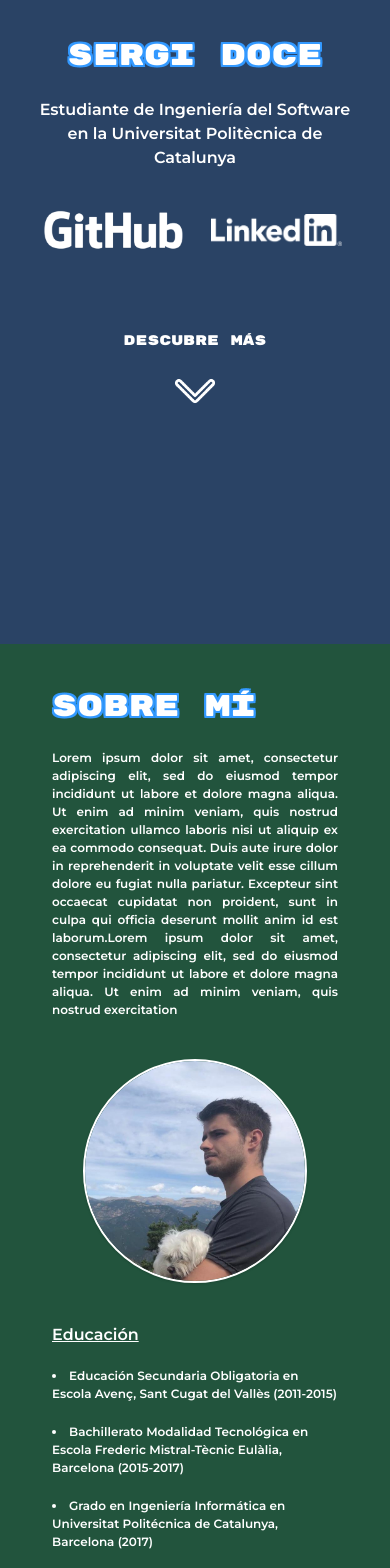
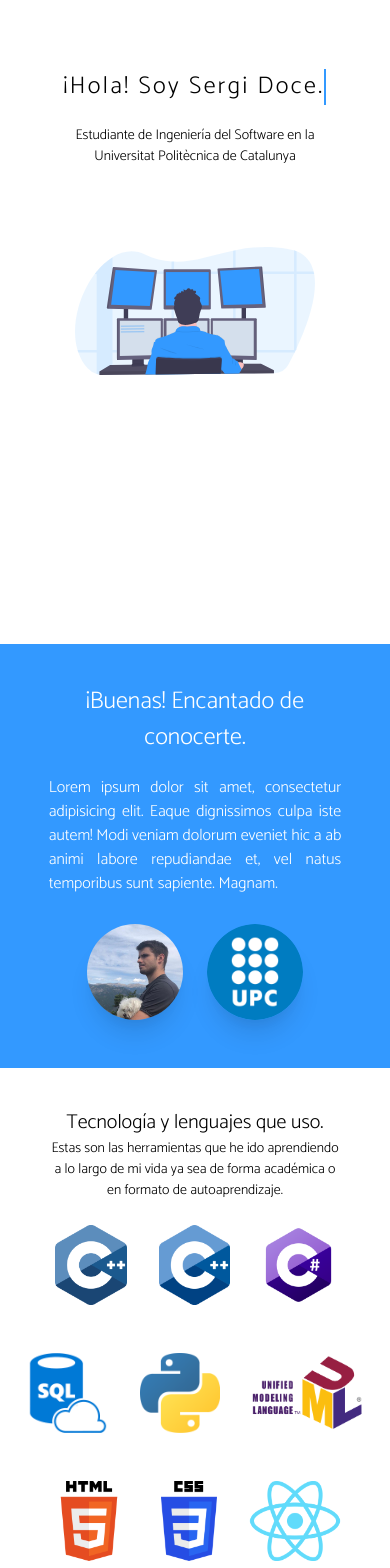
Before and after one commit to sergidoce/portfolio, a React (Create React App) app: page / in a window 390 px wide. Shown: the part 200-1768 px from the top of the page. Built offline with nearby package versions, Linux system fonts and the light colour scheme.

Commit message:
mobile responsive

```diff
--- a/src/App.js
+++ b/src/App.js
@@ -16,6 +16,7 @@ import Introduccio_Mobile from './components/mobile/introduccio_Mobile';
 import AboutMe_Mobile from './components/mobile/aboutMe_Mobile';
 import Proyectos_Mobile from './components/mobile/proyectos_Mobile';
 import Contact_Mobile from './components/mobile/contact_Mobile';
+import Footer_Mobile from './components/mobile/footer_Mobile';
 
 
 class App extends React.Component {
@@ -52,6 +53,7 @@ class App extends React.Component {
           <AboutMe_Mobile></AboutMe_Mobile>
           <Proyectos_Mobile></Proyectos_Mobile>
           <Contact_Mobile></Contact_Mobile>
+          <Footer_Mobile></Footer_Mobile>
         </div>
       );
     } else{
--- a/src/components/mobile/aboutMe_Mobile.jsx
+++ b/src/components/mobile/aboutMe_Mobile.jsx
@@ -5,112 +5,62 @@ import ReactDOM from 'react-dom';
 function AboutMe() {
   return (
 
-    <div className = 'bg-green-900 py-10 '>
+    <div>
+      <div className='bg-color-secundario text-white'>
+        <div className='container mx-auto flex justify-center font-Catamaran'>
+          <div className='my-10 w-3/4'>
+            <h2 className = 'text-2xl sm:text-2xl md:text-3xl lg:text-4xl xl:text-5xl text-center'>¡Buenas! Encantado de conocerte.</h2>
+            <p className = 'text-base sm:text-lg md:text-xl lg:text-2xl xl:text-3xl text-justify mt-5'>Lorem ipsum dolor sit amet, consectetur adipisicing elit. Eaque dignissimos culpa iste autem! Modi veniam dolorum eveniet hic a ab animi labore repudiandae et, vel natus temporibus sunt sapiente. Magnam.</p>
 
-      <div className = 'container mx-auto h-full flex px-8 items-center text-white'>
-        <div>
-          <h1 className='text-shadow text-white px-5 font-rubikMonoOne text-3xl'>SOBRE MÍ</h1>
-          <div className='mt-5'>
-                <p className = ' font-MontserratSemiBold text-xs text-justify px-5'>Lorem ipsum dolor sit amet, consectetur adipiscing elit, sed do eiusmod tempor incididunt ut labore et dolore magna aliqua. Ut enim ad minim veniam, quis nostrud exercitation
-                  ullamco laboris nisi ut aliquip ex ea commodo consequat. Duis aute irure dolor in reprehenderit
-                  in voluptate velit esse cillum dolore eu fugiat nulla pariatur. Excepteur sint occaecat cupidatat non proident,
-                  sunt in culpa qui officia deserunt mollit anim id est laborum.Lorem ipsum dolor sit amet, consectetur adipiscing elit, sed do eiusmod tempor incididunt ut labore et dolore magna aliqua. Ut enim ad minim veniam, quis nostrud exercitation
-                  </p>
+            <div className='flex flex-wrap justify-center mt-5'>
+              <img src="/images/foto1.jpeg" className='h-auto w-24 rounded-full mx-3 shadow-xl my-2' alt=""/>
+              <img src="/images/logo_upc.png" className='h-auto w-24 rounded-full mx-3 shadow-xl my-2' alt=""/>
+            </div>
           </div>
-          <div className = 'flex justify-center mt-10'>
-                <img src="/images/foto1.jpeg" alt="" className = 'shadow rounded-full w-56 h-56 border-2 border-white'/>
+        </div>
+      </div>
 
-          </div>
-          <div className = 'flex h-auto mt-10'>
-            <div className = 'h-full text-white mx-auto px-5'>
-              <div className = 'font-MontserratSemiBold flex justify-center text-xs sm:text-sm md:text-base lg:text-lg xl:text-xl'>
-                <div>
-                  <div className = 'border-b-4'>
-                    <div className='mb-10'>
-                      <h3 className='underline text-base sm:text-lg md:text-xl lg:text-2xl xl:text-3xl'>Educación</h3>
-                      <ul className = 'list-disc list-inside'>
-                        <li className = 'mt-5'>
-                          Educación Secundaria Obligatoria en Escola Avenç, Sant Cugat del Vallès (2011-2015)
-                        </li>
-                        <li className = 'mt-5'>
-                          Bachillerato Modalidad Tecnológica en Escola Frederic Mistral-Tècnic Eulàlia, Barcelona (2015-2017)
-                        </li>
-                        <li className = 'mt-5'>
-                          Grado en Ingeniería Informática en Universitat Politécnica de Catalunya, Barcelona (2017)
-                        </li>
-                      </ul>
-                    </div>
-                  </div>
+      <div className='bg-color-primario'>
+        <div className='container mx-auto flex justify-center font-Catamaran py-10'>
+          <div className='flex justify-center flex-wrap '>
+            <h2 className='text-xl text-center'>Tecnología y lenguajes que uso.</h2>
+            <h3 className='text-sm text-center justify-center w-3/4'>Estas son las herramientas que he ido aprendiendo a lo largo de mi vida ya sea de forma académica o en formato de autoaprendizaje.</h3>
+            <div className='flex flex-wrap justify-center'>
 
-                  <div className = 'border-b-4'>
-                    <div className='mb-10'>
-                      <h3 className = 'mt-10 underline text-base sm:text-lg md:text-xl lg:text-2xl xl:text-3xl'>Certificados y Cursos</h3>
-                      <ul className = 'list-disc list-inside'>
-                        <li className = 'mt-5'>
-                          Certificate in Advanced English C1, Cambridge Assessment English (2017)
-                        </li>
-                        <li className = 'mt-5'>
-                          First Certificate in English B2, Cambridge Assessment English (2015)
-                        </li>
-                        <li className = 'mt-5'>
-                          Curso de Introducción a Unity y al desarrollo de videojuegos (2018)
-                        </li>
-                      </ul>
-                    </div>
-                  </div>
-
-                  <div className='mt-10'>
-                    <h3 className='underline text-base sm:text-lg md:text-xl lg:text-2xl xl:text-3xl'>Habilidades</h3>
-                    <ul className = 'list-disc list-inside'>
-                      <li className = 'mt-2'>
-                        C
-                      </li>
-                      <li className = 'mt-2'>
-                        C++
-                      </li>
-                      <li className = 'mt-2'>
-                        C#
-                      </li>
-                      <li className = 'mt-2'>
-                        SQL
-                      </li>
-                      <li className = 'mt-2'>
-                        Programación Orientada a Objetos
-                      </li>
-                      <li className = 'mt-2'>
-                        HTML + CSS + Bootsrap + TailwindCSS
-                      </li>
-                      <li className = 'mt-2'>
-                        ReactJS
-                      </li>
-                      <li className = 'mt-2'>
-                        Unity
-                      </li>
-                      <li className = 'mt-2'>
-                        UML
-                      </li>
-
-                    </ul>
-                  </div>
-                </div>
-
+              <div className='flex justify-center items-center h-24 mx-4 my-4 '>
+                <img src="/images/logo_C.png" className='object-contain h-20 w-auto ' alt=""/>
+              </div>
+              <div className='flex justify-center items-center h-24 mx-4 my-4'>
+                <img src="/images/logo_c++.png" className='object-contain h-20 w-auto ' alt=""/>
+              </div>
+              <div className='flex justify-center items-center h-24 mx-4 my-4'>
+                <img src="/images/logo_csharp.png" className='object-contain h-20 w-auto ' alt=""/>
+              </div>
+              <div className='flex justify-center items-center h-24 mx-4 my-4'>
+                <img src="/images/logo_sql.png" className='object-contain h-20  w-auto ' alt=""/>
+              </div>
+              <div className='flex justify-center items-center h-24 mx-4 my-4'>
+                <img src="/images/logo_python.png" className='object-contain h-20  w-auto ' alt=""/>
+              </div>
+              <div className='flex justify-center items-center h-24 mx-4 my-4'>
+                <img src="/images/logo_uml.png" className='object-contain h-20 w-auto ' alt=""/>
+              </div>
+              <div className='flex justify-center items-center h-24 mx-4 my-4'>
+                <img src="/images/html_logo.png" className='object-contain h-20  w-auto ' alt=""/>
+              </div>
+              <div className='flex justify-center items-center h-24 mx-4 my-4'>
+                <img src="/images/logo_css.png" className='object-contain h-20 w-auto ' alt=""/>
+              </div>
+              <div className='flex justify-center items-center h-24 mx-4 my-4'>
+                <img src="/images/logo_react.png" className='object-contain h-20 w-auto ' alt=""/>
               </div>
 
+              <div className='flex justify-center items-center h-24 mx-4 my-4'>
+                <img src="/images/logo_unity.png" className='object-contain h-20 w-auto ' alt=""/>
+              </div>
             </div>
-
-
-
-          </div>
-
-
-          <div className='flex justify-center pt-20'>
-            <h3 className='font-rubikMonoOne text-white text-sm'>Mis proyectos</h3>
-          </div>
-          <div className='flex justify-center pt-5'>
-            <img src="/images/down-arrow-white.png" className='h-10 w-10' alt=""/>
           </div>
         </div>
-
       </div>
     </div>
   );
--- a/src/components/mobile/card_Mobile.jsx
+++ b/src/components/mobile/card_Mobile.jsx
@@ -5,17 +5,21 @@ import ReactDOM from 'react-dom';
 class Card extends React.Component {
   render(){
     return (
-      <div class=" w-full rounded overflow-hidden shadow-lg bg-gray-800 my-5 mx-1 px-5 py-5">
-          <div className = 'h-24 flex justify-center'>
-            <img class="object-scale-down" src={this.props.image} />
-          </div>
-          <div className="px-1 py-2 font-MontserratSemiBold text-white">
-            <h3 className = 'text-xl'>{this.props.title}</h3>
-            <p className='text-sm mt-2'>{this.props.definition}</p>
-          </div>
-          <div className = 'h-8 flex justify-center mt-5'>
-            <img class="object-scale-down" src="/images/GitHub_Logo_White.png" />
-          </div>
+      <div className="img__wrap flex h-48  w-64 sm:w-64 font-Catamaran border-2 border-color-secundario rounded-lg my-3">
+         <img className="object-contain px-10 py-5" src={this.props.imgsrc} />
+         <div className="img__description rounded px-2 py-2">
+            <div className='flex justify-center'>
+              <h3 className='text-base '>{this.props.titulo}</h3>
+            </div>
+            <div className='flex justify-center'>
+              <p className = 'text-sm text-justify'>{this.props.descripcion}</p>
+            </div>
+            <div className='flex justify-center space-x-4 mt-5'>
+              <button className='bg-white hover:bg-color-secundario text-color-secundario hover:text-white px-2 text-sm rounded-full'>Github</button>
+              <button className='bg-white hover:bg-color-secundario text-color-secundario hover:text-white px-2  text-sm rounded-full'>Proyecto</button>
+
+            </div>
+         </div>
       </div>
     );
   }
--- a/src/components/mobile/introduccio_Mobile.jsx
+++ b/src/components/mobile/introduccio_Mobile.jsx
@@ -6,36 +6,24 @@ function Introduccio() {
   return (
 
     <div>
-      <div className = 'bg-blue-900 h-screen'>
-          <div className = 'container mx-auto h-full flex px-8 items-center'>
+      <div className = 'bg-color-primario h-screen'>
+          <div className = 'container mx-auto flex justify-center items-center h-full '>
             <div>
-              <div className = 'bg-blue-900 flex h-auto'>
-                  <div className = 'w-full text-white m-auto text-center'>
-                    <div className = ''>
-                        <h1 className='text-shadow font-rubikMonoOne text-3xl sm:text-4xl md:text-5xl lg:text-6xl xl:text-7xl '>SERGI DOCE</h1>
-                    </div>
-                    <div className = 'mt-5'>
-                      <h2 className = 'font-MontserratSemiBold text-base '>Estudiante de Ingeniería del Software en la Universitat Politècnica de Catalunya</h2>
-                    </div>
+                <div className = 'flex justify-center'>
+                  <div className = 'inline-block'>
+                    <h1 className='font-Catamaran  typewriter text-black text-2xl'>¡Hola! Soy Sergi Doce.</h1>
+                  </div>
+                </div>
+                <div className='flex justify-center mt-5'>
+                  <div className='w-3/4'>
+                    <h2 className = 'fade-in-1 font-Catamaran text-center text-sm'>Estudiante de Ingeniería del Software en la Universitat Politècnica de Catalunya</h2>
+                  </div>
+                </div>
 
-                    <div className = 'flex justify-center items-center mt-10'>
-                      <div className = 'w-1/2 flex justify-center'>
-                        <img src="/images/GitHub_Logo_White.png" className='h-10' alt=""/>
-                      </div>
-                      <div className = 'w-1/2 flex justify-center'>
-                        <img src="/images/LI-Logo.png" className='h-8' alt=""/>
-                      </div>
-                    </div>
-                  </div>
-
+                <div className = 'flex justify-center mt-20'>
+                      <img src="/images/illustration_2.svg" className='h-32 sm:h-40 md:h-48 lg:h-56 xl:h-64 w-auto fade-in-1' alt=""/>
+                </div>
               </div>
-              <div className='flex justify-center pt-20'>
-                <h3 className='font-rubikMonoOne text-white text-sm'>Descubre más</h3>
-              </div>
-              <div className='flex justify-center pt-5'>
-                <img src="/images/down-arrow-white.png" className='h-10 w-10' alt=""/>
-              </div>
-            </div>
           </div>
         </div>
 
--- a/src/components/mobile/proyectos_Mobile.jsx
+++ b/src/components/mobile/proyectos_Mobile.jsx
@@ -8,50 +8,34 @@ function Proyectos() {
   return (
 
     <div>
-      <div className = 'bg-blue-900 py-10'>
-        <div className = 'container mx-auto h-full flex px-8 items-center py-10'>
-            <div className = 'px-5'>
-                <h1 className='text-shadow text-white font-rubikMonoOne text-3xl'>MIS PROYECTOS</h1>
-                <div className = 'mt-20'>
-                    <h2 className='text-white  font-rubikMonoOne text-lg'>PROYECTOS PERSONALES</h2>
-                    <div className = 'mt-10 flex flex-wrap justify-center'>
+      <div className = 'bg-color-primario'>
+        <div className = 'container mx-auto flex justify-center font-Catamaran pb-20'>
+          <div>
+            <div className='flex justify-center flex-wrap'>
+              <h2 className = 'text-2xl sm:text-2xl md:text-3xl lg:text-4xl xl:text-5xl'>Proyectos universitarios.</h2>
+              <h3 className='sm:text-lg md:text-xl lg:text-2xl xl:text-3xl text-center justify-center w-3/4'>Lorem ipsum dolor sit amet consectetur adipisicing elit. In odit molestias repudiandae recusandae cumque consequatur asperiores hic labore.</h3>
+            </div>
+            <div className='flex justify-center flex-wrap'>
+              <Card titulo='Ejemplo' descripcion = 'Esta es una descripcion de ejemplo. Que no se tenga en cuenta.' imgsrc='/images/logo_upc.png'></Card>
+              <Card titulo='Ejemplo' descripcion = 'Esta es una descripcion de ejemplo. Que no se tenga en cuenta.' imgsrc='/images/logo_python.png'></Card>
+              <Card titulo='Ejemplo' descripcion = 'Esta es una descripcion de ejemplo. Que no se tenga en cuenta.' imgsrc='/images/logo_unity.png'></Card>
+              <Card titulo='Ejemplo' descripcion = 'Esta es una descripcion de ejemplo. Que no se tenga en cuenta.' imgsrc='/images/logo_upc.png'></Card>
 
-                      <Card  title = "Proyecto 1" definition = "Este es el proyecto numero 1" image = "/images/GitHub_Logo_White.png"></Card>
-                      <Card  title = "Proyecto 1" definition = "Este es el proyecto numero 1" image = "/images/LI-Logo.png"></Card>
-                      <Card  title = "Proyecto 1" definition = "Este es el proyecto numero 1" image = "/images/GitHub_Logo_White.png"></Card>
-                      <Card  title = "Proyecto 1" definition = "Este es el proyecto numero 1" image = "/images/GitHub_Logo_White.png"></Card>
-                      <Card  title = "Proyecto 1" definition = "Este es el proyecto numero 1" image = "/images/GitHub_Logo_White.png"></Card>
-                      <Card  title = "Proyecto 1" definition = "Este es el proyecto numero 1" image = "/images/GitHub_Logo_White.png"></Card>
-
-                    </div>
-                </div>
-
-                <div className = 'mt-20'>
-                    <h2 className='text-white font-rubikMonoOne text-lg sm:text-xl md:text-2xl lg:text-3xl xl:text-4xl'>PROYECTOS UNIVERSITARIOS</h2>
-                    <div className = 'mt-10 flex flex-wrap justify-center'>
-
-                      <Card  title = "Proyecto 1" definition = "Este es el proyecto numero 1" image = "/images/GitHub_Logo_White.png"></Card>
-                      <Card  title = "Proyecto 1" definition = "Este es el proyecto numero 1" image = "/images/GitHub_Logo_White.png"></Card>
-                      <Card  title = "Proyecto 1" definition = "Este es el proyecto numero 1" image = "/images/GitHub_Logo_White.png"></Card>
-                      <Card  title = "Proyecto 1" definition = "Este es el proyecto numero 1" image = "/images/GitHub_Logo_White.png"></Card>
-                      <Card  title = "Proyecto 1" definition = "Este es el proyecto numero 1" image = "/images/GitHub_Logo_White.png"></Card>
-                      <Card  title = "Proyecto 1" definition = "Este es el proyecto numero 1" image = "/images/GitHub_Logo_White.png"></Card>
-
-                    </div>
-                </div>
             </div>
 
-
-
-        </div>
-        <div className='flex justify-center pt-10'>
-          <h3 className='font-rubikMonoOne text-sm text-white'>Contacto</h3>
-        </div>
-        <div className='flex justify-center pt-5'>
-          <img src="/images/down-arrow-white.png" className='h-10 w-10' alt=""/>
+            <div className='flex justify-center flex-wrap mt-10'>
+              <h2 className = 'text-2xl sm:text-2xl md:text-3xl lg:text-4xl xl:text-5xl'>Proyectos personales.</h2>
+              <h3 className='sm:text-lg md:text-xl lg:text-2xl xl:text-3xl text-center justify-center w-3/4'>Lorem ipsum dolor sit amet consectetur adipisicing elit. In odit molestias repudiandae recusandae cumque consequatur asperiores hic labore.</h3>
+            </div>
+            <div className='flex justify-center flex-wrap'>
+              <Card titulo='Ejemplo' descripcion = 'Esta es una descripcion de ejemplo. Que no se tenga en cuenta.' imgsrc='/images/logo_upc.png'></Card>
+              <Card titulo='Ejemplo' descripcion = 'Esta es una descripcion de ejemplo. Que no se tenga en cuenta.' imgsrc='/images/logo_python.png'></Card>
+              <Card titulo='Ejemplo' descripcion = 'Esta es una descripcion de ejemplo. Que no se tenga en cuenta.' imgsrc='/images/logo_unity.png'></Card>
+              <Card titulo='Ejemplo' descripcion = 'Esta es una descripcion de ejemplo. Que no se tenga en cuenta.' imgsrc='/images/logo_upc.png'></Card>
+            </div>
+          </div>
         </div>
       </div>
-
     </div>
   );
 }
--- a/tailwind.config.js
+++ b/tailwind.config.js
@@ -33,7 +33,7 @@ module.exports = {
           'dark-shadow': '#2A3132',
           'red-autumn': '#763626',
           'color-primario' : '#FFFFFF',
-          'color-secundario' : 'f',
+          'color-secundario' : '#3399FF',
 
         },
 
```
Also changed, not shown: src/components/mobile/contact_Mobile.jsx (+20 -20 lines), src/components/mobile/footer_Mobile.jsx (added, +33 -0 lines).
